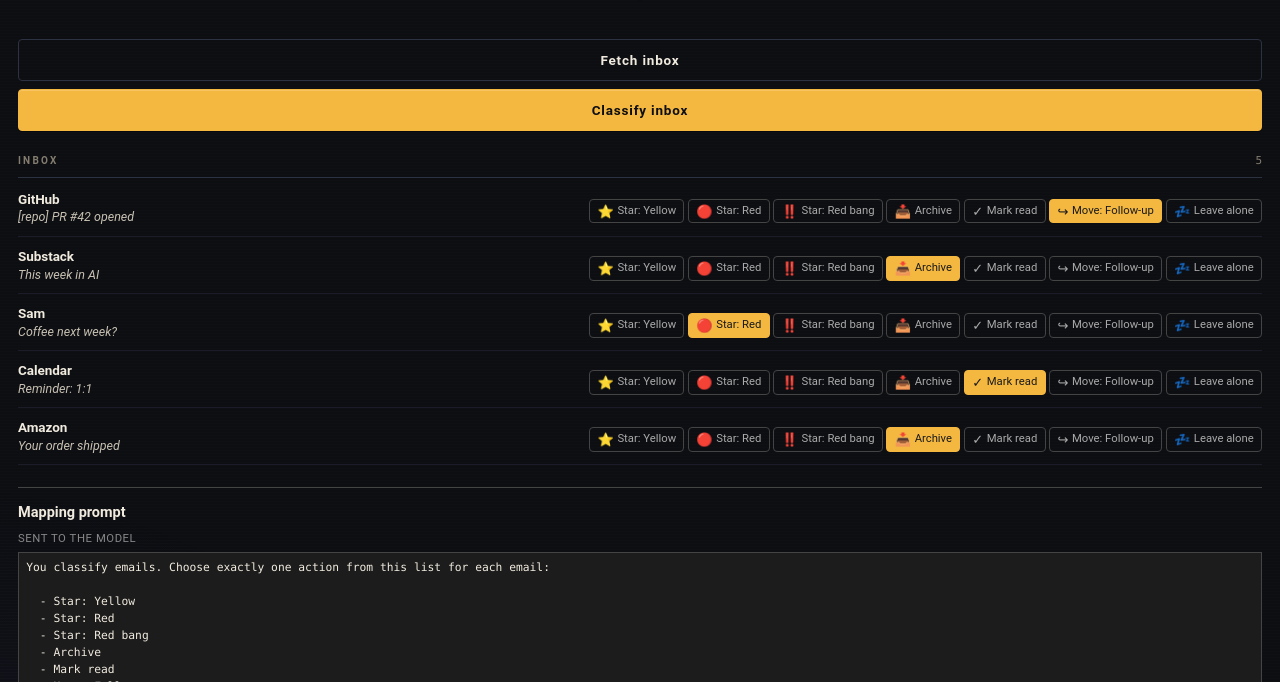
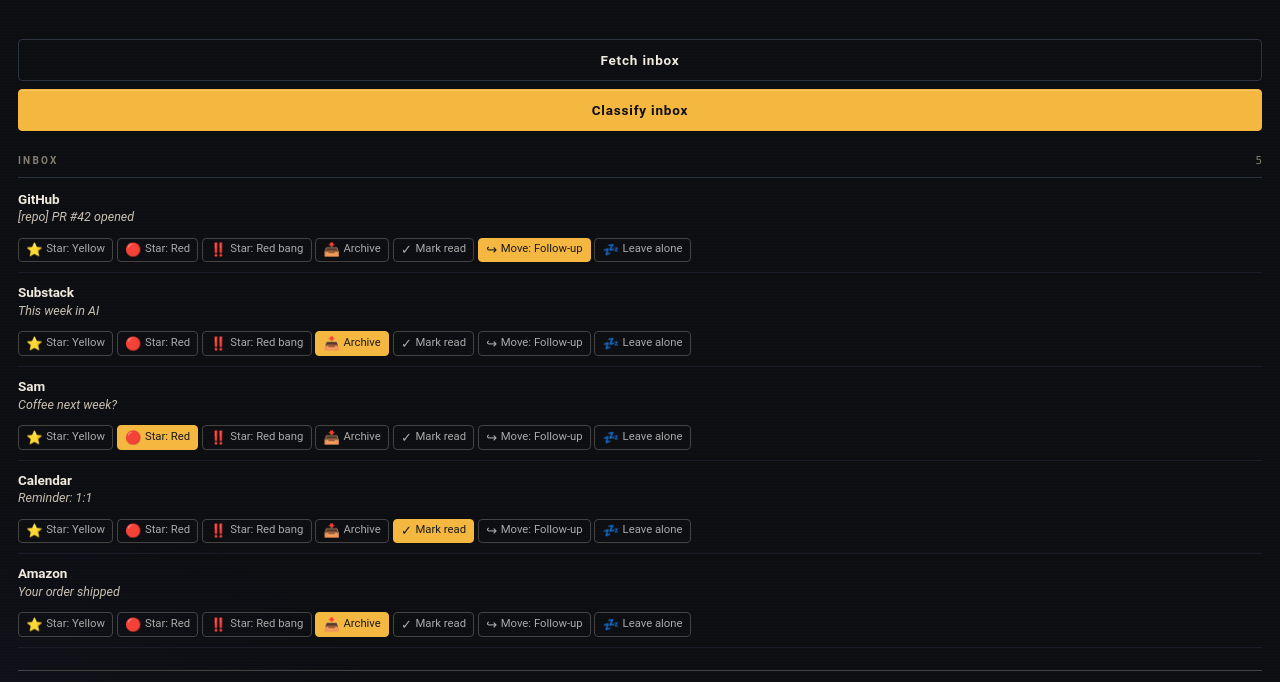
Before and after one commit to yngvark/gmail-sorter-chrome-extension, a website with bundled scripts: page extension/sidepanel/sidepanel.html in a window 1280 px wide. Shown: the part 112-794 px from the top of the page. Built offline with nearby package versions, Linux system fonts and the light colour scheme.

Commit message:
fix(sidepanel): show From/Subject again after seven-button action row
Commit 21a9f78 turned the single-pill row into seven wrapping action
buttons. The .email-row was still flex-row with the meta beside the
action-row, so the action-row pushed the meta down to width: 0 and the
From/Subject text was visually hidden (still present in the DOM, with
ellipsis-clipping doing the rest).

Stack meta above action-row (flex-direction: column) and bump the
collapse-animation max-height from 80px to 220px to fit the wrapped
buttons.

```diff
--- a/extension/sidepanel/sidepanel.css
+++ b/extension/sidepanel/sidepanel.css
@@ -465,14 +465,14 @@ body {
 
 .email-row {
   display: flex;
-  align-items: center;
-  gap: 12px;
+  flex-direction: column;
+  gap: 6px;
   padding: 11px 0 10px;
   border-bottom: 1px solid var(--rule-soft);
   transition: opacity var(--tx-med), transform var(--tx-med),
               max-height var(--tx-med), padding var(--tx-med),
               background var(--tx-fast);
-  max-height: 80px;
+  max-height: 220px;
   overflow: hidden;
   position: relative;
   /* Staggered entrance animation */
```
